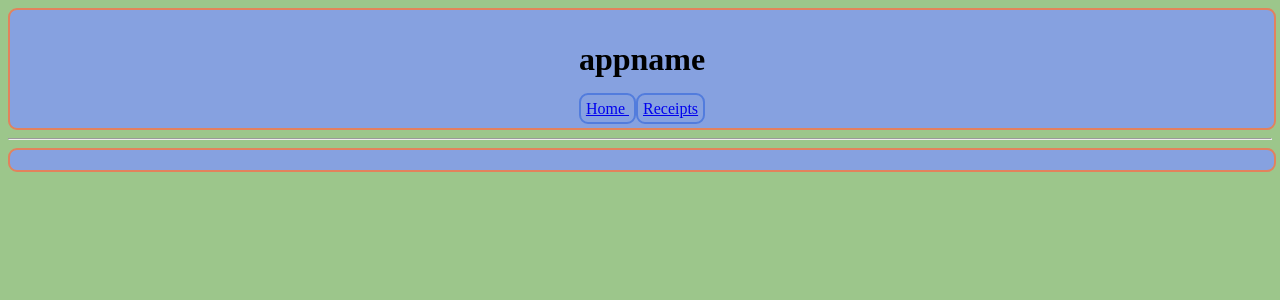
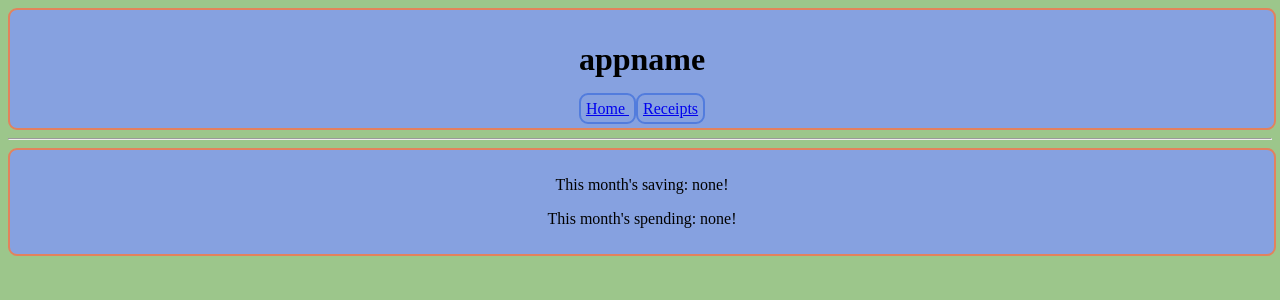
Before and after one commit to Terrabalt/DomMaster-Frontend, a React (Create React App) app: page / in a window 1280 px wide. Shown: the top 300 px of the page. Built offline with nearby package versions, Linux system fonts and the light colour scheme.

Commit message:
overview of monthly credit/debit on Homepage

```diff
--- a/src/dataclass.tsx
+++ b/src/dataclass.tsx
@@ -89,7 +89,7 @@ export class Money {
   }
   public toString = () : string => {
     const full = this.amount / BigInt(100);
-    const fraction = this.amount - (full * BigInt(100));
+    const fraction = Math.abs(Number(this.amount - (full * BigInt(100))));
     return `${CurrencySymbol(this.currency)}${full},${fraction}`
   }
   public multiply = (times: number) : Money => {
--- a/src/pages/Overview.tsx
+++ b/src/pages/Overview.tsx
@@ -1,8 +1,56 @@
-import React from 'react';
+import React, { useEffect, useState } from 'react';
+import { getReceipts } from '../data/database';
+import { Receipt } from '../dataclass';
 
 function Overview() {
+  const [receipts, setReceipts] = useState<Receipt[]>([]);
+  const [isLoading, setLoading] = useState(true);
+
+  useEffect(() => {
+    getReceipts().then(v => {
+      if (v.length > 0) {
+        const currDate = new Date()
+        const thisMonthReceipts = v.filter(val =>
+          val.date.getMonth() == currDate.getMonth()
+          && val.date.getFullYear() == currDate.getFullYear()
+          )
+        setReceipts(thisMonthReceipts);
+      }
+      setLoading(false)
+    })
+  }, [])
+  function getSaving() : string {
+    return receipts.length > 0 ?
+      receipts.reduce((concat, next) => {
+        concat.items = concat.items.concat(
+          next.items.filter(v =>
+            v.type == "credit"
+          )
+        )
+        return concat
+      }, new Receipt(undefined, undefined, []))
+      .totalToString()
+      : "none!";
+  }
+  function getSpending() : string {
+    return receipts.length > 0 ?
+      receipts.reduce((concat, next) => {
+        concat.items = concat.items.concat(
+          next.items.filter(v =>
+            v.type == "debit"
+          )
+        )
+        return concat
+      }, new Receipt(undefined, undefined, []))
+        .totalToString()
+      : "none!";
+  }
+  if (isLoading) return <>Loading...</>
   return (
     <div>
+      <p></p>
+      <p>This month&apos;s saving: {getSaving()}</p>
+      <p>This month&apos;s spending: {getSpending()}</p>
     </div>
   );
 }
--- a/src/pages/ViewReceipt.tsx
+++ b/src/pages/ViewReceipt.tsx
@@ -1,5 +1,5 @@
 import React, { useEffect, useState } from 'react';
-import { Link, Navigate, redirect, useNavigate, useParams } from 'react-router-dom';
+import { Link, Navigate, useNavigate, useParams } from 'react-router-dom';
 import { Receipt } from '../dataclass';
 import { getReceipt } from '../data/database';
 
```
